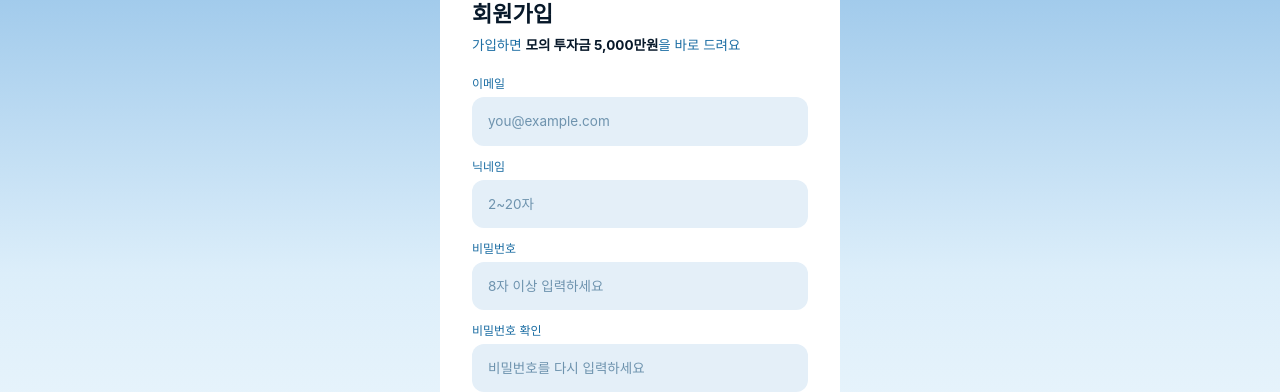
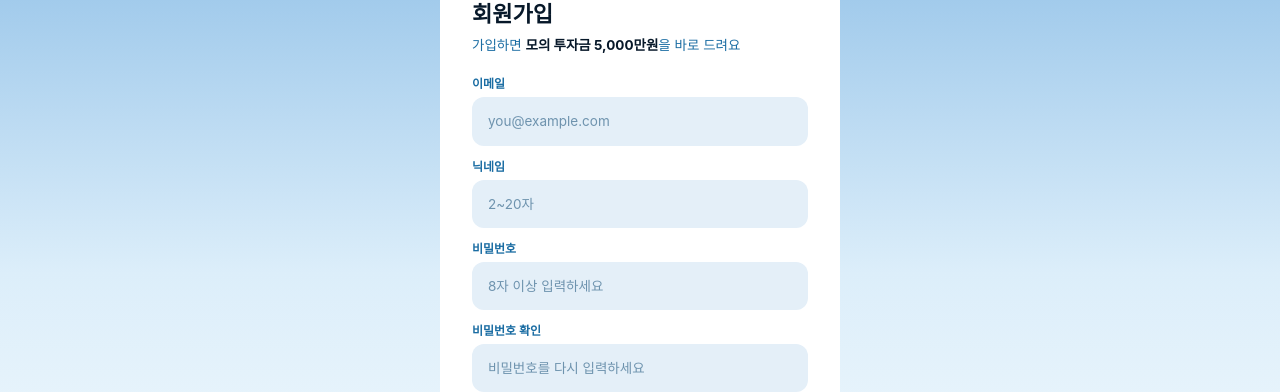
Before and after one commit to prgrms-be-devcourse/NBE10-12-final-BAEDANG, a Next.js app in the folder front/: page /signup in a window 1280 px wide. Shown: the part 165-557 px from the top of the page. Built offline with nearby package versions, Linux system fonts and the light colour scheme; no server answers; a web font is replaced by a local one.

Commit message:
fix: 회원가입 폼 입력 라벨(이메일·닉네임·비밀번호·비밀번호 확인)을 굵게 변경합니다

```diff
--- a/front/src/app/signup/page.tsx
+++ b/front/src/app/signup/page.tsx
@@ -186,7 +186,7 @@ function SignupForm() {
 function Field({ label, input, error }: { label: string; input: React.ReactNode; error?: string }) {
   return (
     <div>
-      <label className="mb-1 block text-[12px]" style={{ color: "var(--mut)" }}>{label}</label>
+      <label className="mb-1 block text-[12px] font-bold" style={{ color: "var(--mut)" }}>{label}</label>
       {input}
       {error && <div className="mt-1 text-[11.5px]" style={{ color: "var(--warnText)" }}>{error}</div>}
     </div>
```
